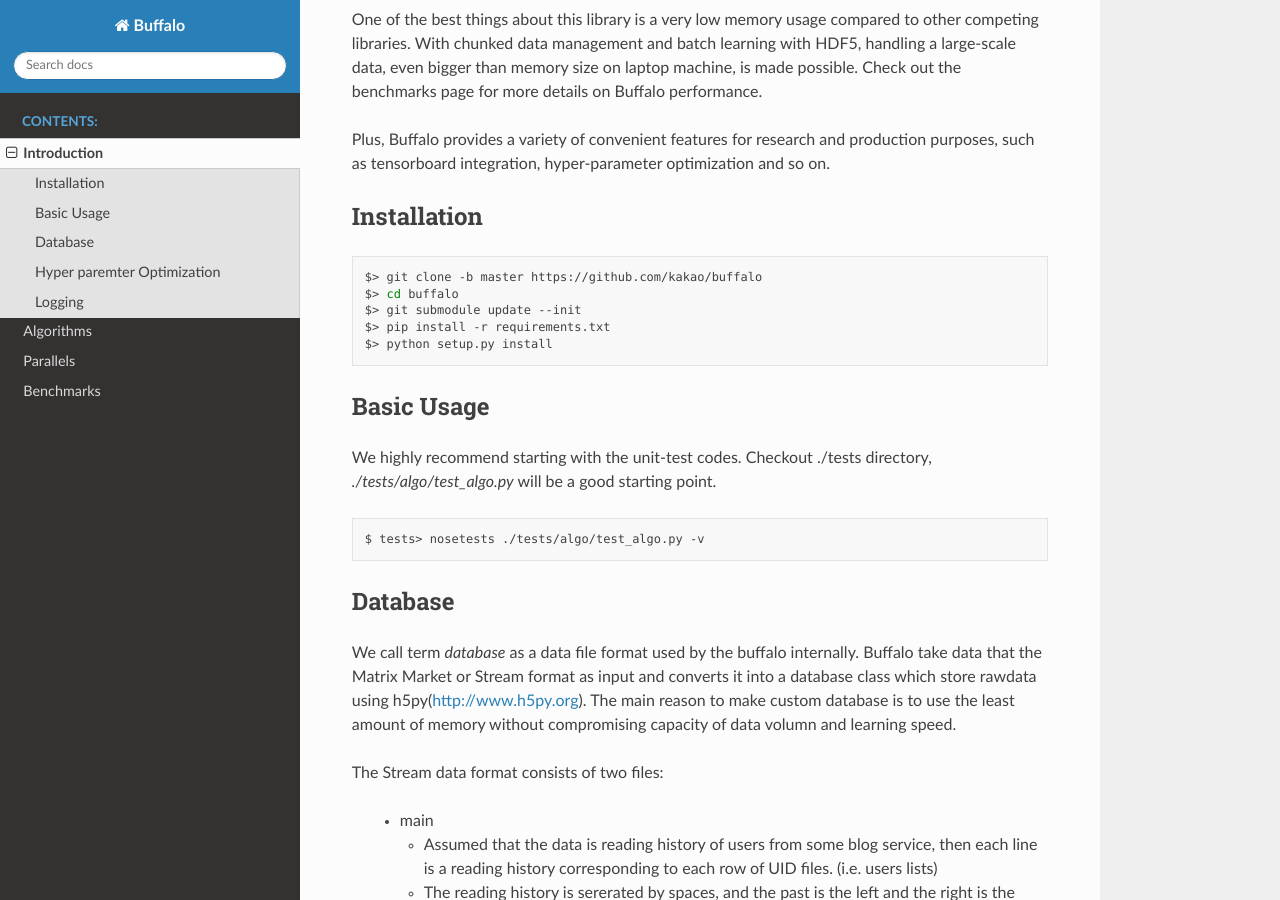
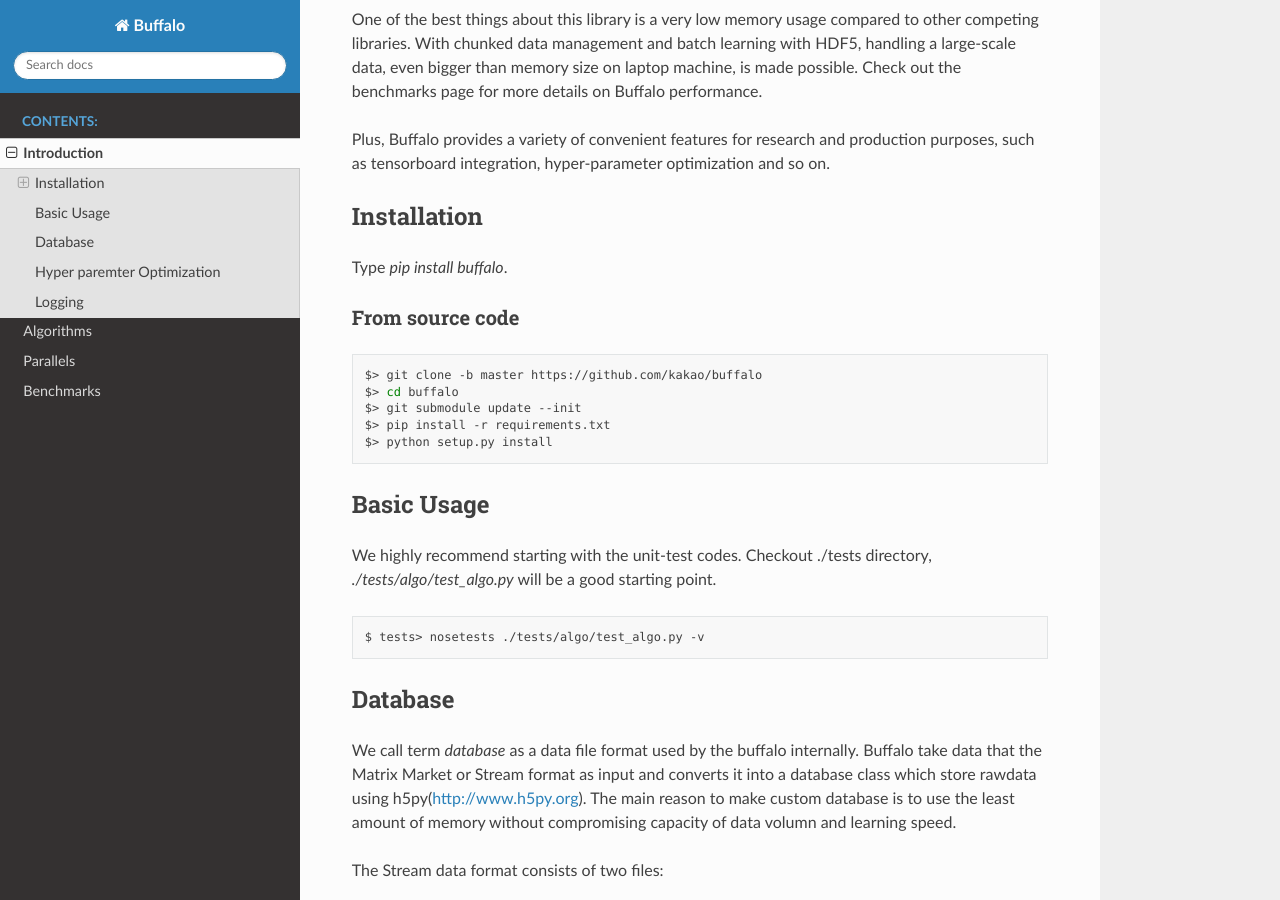
Before and after one commit to kakao/buffalo, a Sphinx documentation site: the page built from docs/intro.rst, in a window 1280 px wide and 900 px high, scrolled down 512 px. Built offline with Sphinx 7.4.7 and the Read the Docs theme 2.0.0, drawn with Linux system fonts in a browser that asks for light colours.

Commit message:
update docs

```diff
--- a/docs/conf.py
+++ b/docs/conf.py
@@ -31,7 +31,7 @@
 master_doc = 'index'
 
 # The full version, including alpha/beta/rc tags
-release = '1.0.4'
+release = '1.0.5'
 
 
 # -- General configuration ---------------------------------------------------
--- a/docs/intro.rst
+++ b/docs/intro.rst
@@ -19,6 +19,12 @@
 
 Installation
 ------------
+
+Type `pip install buffalo`.
+
+
+From source code
+^^^^^^^^^^^^^^^^
 
 .. code-block:: bash
 
```
